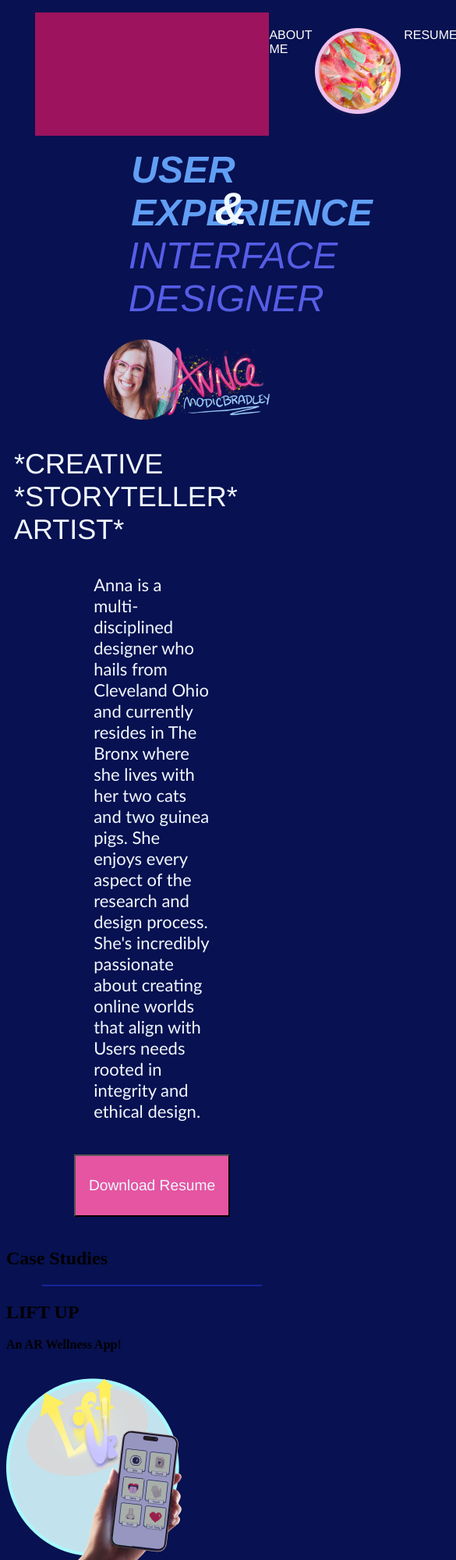
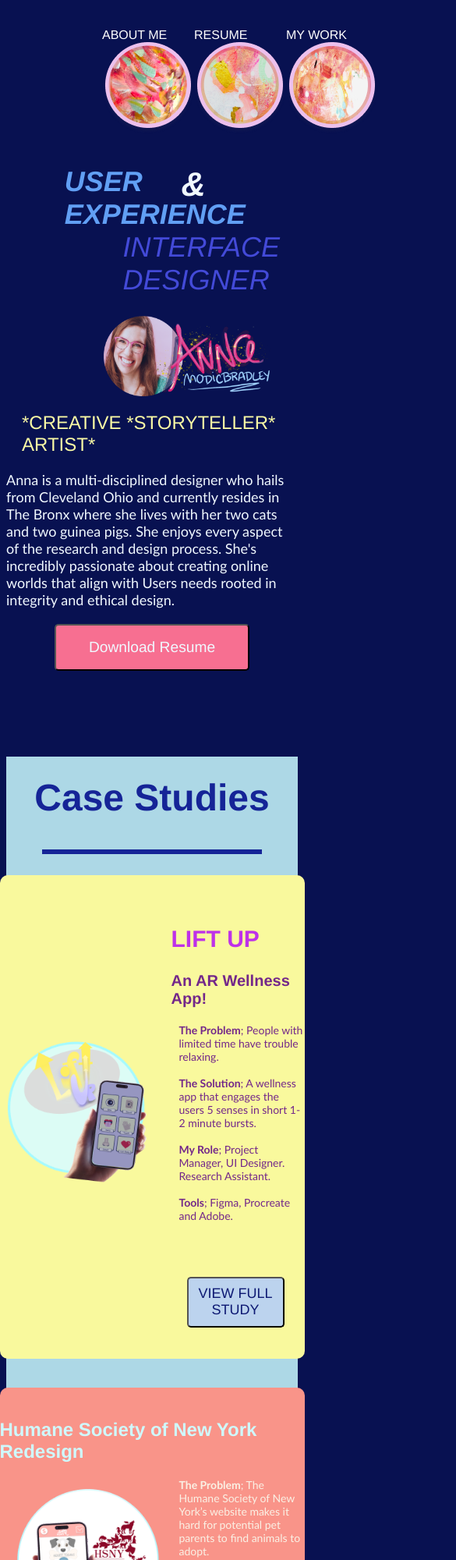
Before and after one commit to amodicbr/UX_UI_HW_19, a plain HTML site: page index.html in a window 390 px wide. Shown: the top 2000 px of the page at 78% size, 585 px wide, since content can reach past the window. Drawn offline with Linux system fonts and the light colour scheme.

Commit message:
Update style.css

```diff
--- a/style.css
+++ b/style.css
@@ -1,14 +1,18 @@
+/* MEDIA QUERIES ARE SET TO 700PX NOT SET TO MOBILE DEVICE */
+
+/* navigation section */
+
 nav{
     background-color: #9D135D ;
-    margin-right:10%;
-    margin-left:10%;
+    width: 100%;
 }
+
 
 ul{
     display:flex;
-    align-content: flex-start;
-    padding-left: 5%;
 }
+
+
 
 li{
     display: flex;
@@ -20,13 +24,22 @@ li{
     font-weight: 400;
 }
 
+/*@media screen and (max-width: 700px){
+    li{
+    display: inline-block;
+    }
+}
 
+/* end nav */
+
+/* hero image! */
 body{
     background-color: #081151 ;
 }
 
-hr {
-    color:#e555a2;
+div .containerGrid{
+    justify-content: center;
+    align-content: center;
 }
 
 .containerGrid{
@@ -35,42 +48,35 @@ hr {
     font-size: 48px;
     font-family: 'Franklin Gothic Medium', 'Arial Narrow', Arial, sans-serif;
     display:grid;
-    align-items:flex-end;
-    grid-template-columns: 1fr 1fr 1fr 1fr 1fr 1fr 1fr ;
-    grid-template-rows: 1fr 1fr;
+    grid-template-columns: 1fr 1fr 1fr 1fr 1fr ;
+    grid-template-rows:  1fr 1fr;
     grid-template-areas:
-        "topRow topRow topRow"
-        "leftSidebar rightContent"
-        ;
+        "...topRow topRow rightContent..."
+        " ... ... leftSidebar leftSidebar leftSidebar"
 
 }
+
+
 
 .topRow{
     font-weight: bold;
     color:rgb(97, 159, 244);
-    align-items: center;
-    grid-column: 4/6;
-    grid-row: 1;
-    padding: 0;
-    margin: none;
+    grid-area: topRow;
 
 }
 
 .leftSidebar{
     font-weight:800px;
-    color:rgb(86, 93, 230);
-    grid-column: 3/6;
-    grid-row: 2;
-    padding-left: 50px;
+    color:rgb(67, 74, 216);
+    grid-area: leftSidebar;
 
 }
+
 
 .rightContent{
     font-size: larger;
     font-weight: 900;
-    grid-column: 6;
-    grid-row: 1;
-    padding-right: 10px;
+    grid-area: rightContent;
 }
 
 #logo{
@@ -94,9 +100,8 @@ ul{
 
 
 .CSA{
-    color:aliceblue;
-    padding-left: 10px;
-    padding-right: 10px;
+    color:#fbfba5;
+    padding: 20px;
     display: flex;
     justify-content: center;
     font-size: 36px;
@@ -104,6 +109,7 @@ ul{
     font-weight: 300;
 
 }
+
 
 
 .blurb{
@@ -114,43 +120,333 @@ ul{
     font-family:'Trebuchet MS', 'Lucida Sans Unicode', 'Lucida Grande', 'Lucida Sans', Arial, sans-serif;
 }
 
+
 .button{
     display: flex;
     justify-content: center;
+    padding-bottom: 50px;
 }
 
 button{
-    height: 80px;
-    width: 200px;
-    background-color: #e555a2;
+    height: 60px;
+    width: 250px;
+    border-radius: 5px;
+    background-color: #f76f91;
     color:aliceblue;
     margin: 20px;
     font-family: 'Franklin Gothic Medium', 'Arial Narrow', Arial, sans-serif;
     font-size: larger;
 }
 
+/* end hero Image */
+
+
+/* Case Studies*/
+
+.header{
+    display: flex;
+    justify-content: center;
+    padding-top: 25px;
+    font-family: 'Franklin Gothic Medium', 'Arial Narrow', Arial, sans-serif;
+    font-size: 64px;
+    color: #152497;
+}
+
+
+section{
+    background-color: lightblue;
+}
+
+
+#liftup, #humanesoc, #treasd{
+    display:flex;
+    align-content: center;
+    justify-content: center;
+    padding-top: 5%;
+    padding-bottom: 5%;
+    margin: 0 auto;
+    width: 75%;
+}
+
+
+#lift{
+    border-radius: 10px;
+    margin: 0 auto;
+    display: grid;
+    grid-template-columns: 1fr 3fr 2fr 3fr 1fr;
+    grid-template-areas:
+    "... ... title title ..."
+    "... ... subt subt ..."
+    "... logo info info ..."
+    "... ... info info ..."
+    "... ... full ...  ..."
+    ;
+}
+
+
+#humane, #treas{
+    border-radius: 10px;
+    margin: 0 auto;
+    align-content: flex-start;
+    display: grid;
+    grid-template-columns: 1fr 3fr 2fr 3fr 1fr;
+    grid-template-areas:
+    "... title title title ..."
+    "... logo info info ..."
+    "... ... info info ..."
+    "... ... full ... ..."
+    ;
+}
+
+#lift{
+    background-color: rgb(249, 249, 157);
+}
+
+#humane{
+    background-color:rgb(249, 148, 137);
+}
+
+#treas{
+    background-color: #ffff;
+}
+
+
+#ttitle, #htitle{
+    grid-area: title;
+    font-family: 'Franklin Gothic Medium', 'Arial Narrow', Arial, sans-serif;
+    padding-top: 20px;
+}
+
+
+#ltitle{
+    padding-top: 40px;
+    margin: 0;
+    grid-area: title;
+    font-family: 'Franklin Gothic Medium', 'Arial Narrow', Arial, sans-serif;
+    color:#be31e9;
+    font-size: 40px;
+}
+
+
+
+.full{
+    grid-area: full;
+    padding-bottom: 20px;
+}
+
+.caseimg{
+    display:flex;
+    width: 300px;
+    height: 300px;
+}
+
+
+
+.button3{
+    background-color: rgb(188, 211, 238);
+    color:#0d1973;
+    width: 250px;
+    height: 75px;
+    font-size: 24px;
+}
+
+.buttonall{
+    width: 500px;
+    height: 100px;
+    font-size: 36px;
+}
+
+
+.subtitle{
+    grid-area: subt;
+    padding-bottom: 20px;
+    font-size: 20px;
+    color:#73278a;
+    font-family: 'Franklin Gothic Medium', 'Arial Narrow', Arial, sans-serif;
+}
+
+
+.subtitle{
+    font-size:32px;
+}
+
+
+
+#htitle{
+    color:rgb(207, 249, 253);
+    font-size: 24px;
+}
+
+
+#ttitle{
+    color:#081151;
+    font-size:24px;
+}
+
+
+
+#llogo, #hlogo, #tlogo{
+    grid-area: logo;
+    padding-bottom: 50px;
+}
+
+#linfo, #hinfo, #tinfo{
+    grid-area: info;
+    padding-left: 10px;
+    padding-bottom: 50px;
+    font-family: 'Trebuchet MS', 'Lucida Sans Unicode', 'Lucida Grande', 'Lucida Sans', Arial, sans-serif;
+    font-size: 20px;
+}
+
+
+#linfo{
+    color:#73278a;
+
+}
+
+#hinfo{
+    color:rgb(250, 241, 229);
+
+}
+
+#tinfo{
+    color: #081151;
+}
+
+.button2{
+    display: flex;
+    justify-content: center;
+    padding-bottom: 100px;
+    margin: auto;
+    background-color: lightblue;
+    color:aliceblue;
+    font-family: 'Franklin Gothic Medium', 'Arial Narrow', Arial, sans-serif;
+    font-size: large;
+}
+
+
+/* END CASE STUDIES */
+
+/*footer section*/
 
 .foot{
-    display: flex;
-    align-content: flex-start;
-    justify-content: flex-start;
+    display: block;
+    margin: 0 auto;
+    width: 500px;
 }
+
 
 .footer{
     font-size: 24px;
-    margin: 10px;
-    padding-top: 20px;
+    padding: 10px;
+}
+
+
+p.contact{
+    display:flex;
+    justify-content: center;
+    font-size: 24px;
     color:aliceblue;
     font-family: 'Franklin Gothic Medium', 'Arial Narrow', Arial, sans-serif;
 }
 
-.social{
-    margin: 10px;
+/*End Footer*/
+
+@media screen and (max-width: 700px){
+    nav{
+        width: 50%;
+        background-color: #081151;
+
+    }
+
+    ul{
+        justify-content:center;
+    }
+
+    .containerGrid{
+        font-size: 36px;
+    }
+
+    .header{
+        font-size: 48px;
+    }
+
+    li{
+        display: inline-block;
+        }
+
+     .blurb{
+        font-size: 18px;
+        padding:0;
+    }
+
+
+    .CSA{
+        font-size: 24px;
+    }
+
+
+    .caseimg{
+        width: 200px;
+        height: 200px;
+        padding: 10px;
+    }
+
+    #lift{
+        align-content: center;
+        justify-content: center;
+    }
+
+    #ltitle{
+        font-size: 20px;
+    }
+
+    #htitle{
+        font-size: 16px;
+        margin: 0 auto;
+    }
+
+    #linfo, #hinfo, #tinfo{
+        font-size: 14px;
+    }
+
+    #liftup, #humanesoc, #treasd{
+        width: 100%;
+    }
+
+    .subtitle{
+        font-size: 20px;
+    }
+
+    .buttonall{
+        font-size: 18px;
+        width: 300px;
+        height: 75px;
+    }
+
+    .button3{
+        width: 125px;
+        height: 65px;
+        font-size: 18px;
+    }
+
+    .foot{
+        margin: 0 auto;
+        padding-left: 0px;
+    }
+
 }
 
-p.contact{
-    padding-left: 200px;
-    font-size: 24px;
-    color:aliceblue;
-    font-family: 'Franklin Gothic Medium', 'Arial Narrow', Arial, sans-serif;
+
+
+/* Other */
+
+hr{
+    height: 4px;
 }
+
+
+p{
+    margin: auto;
+    padding: 0;
+}
```
